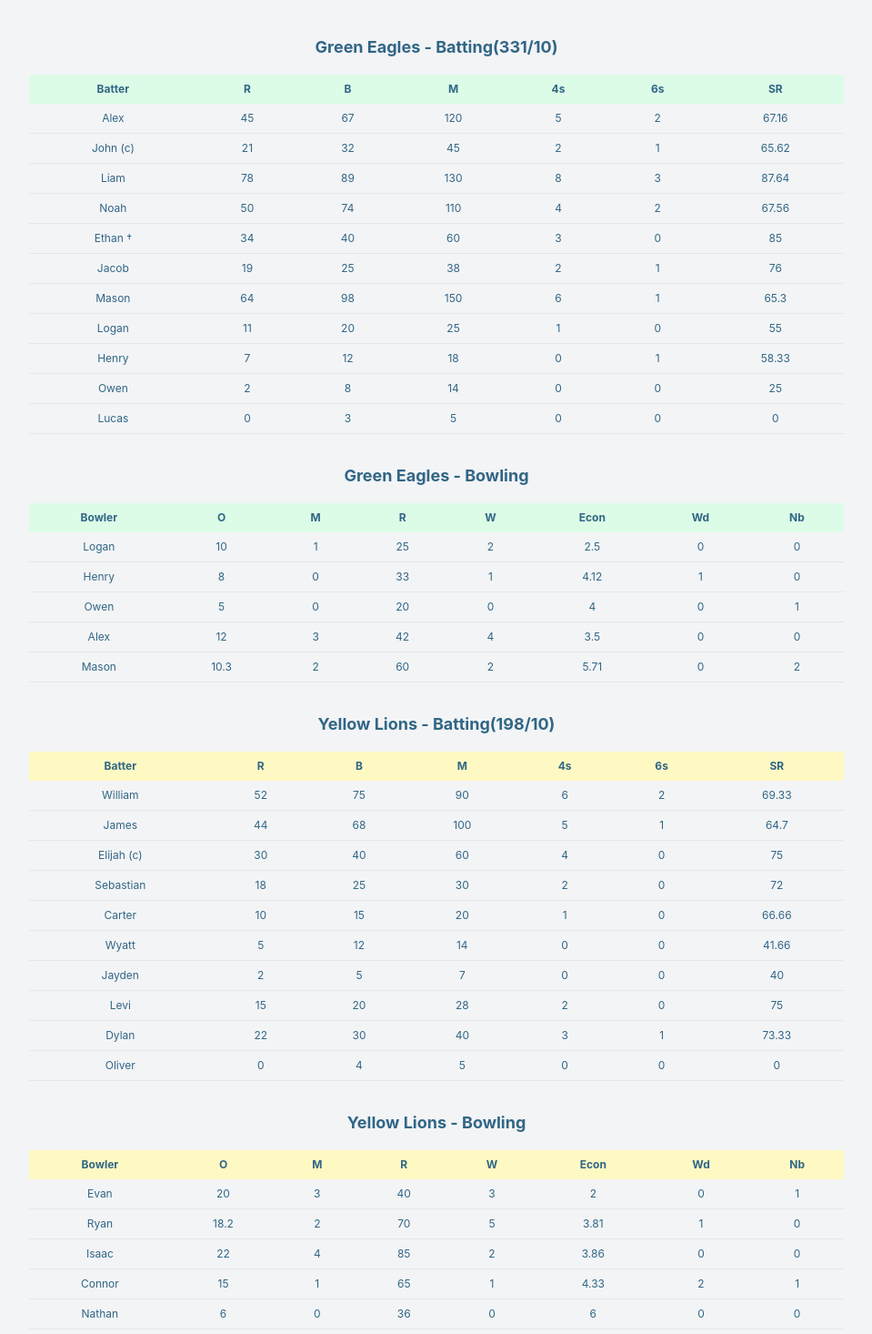
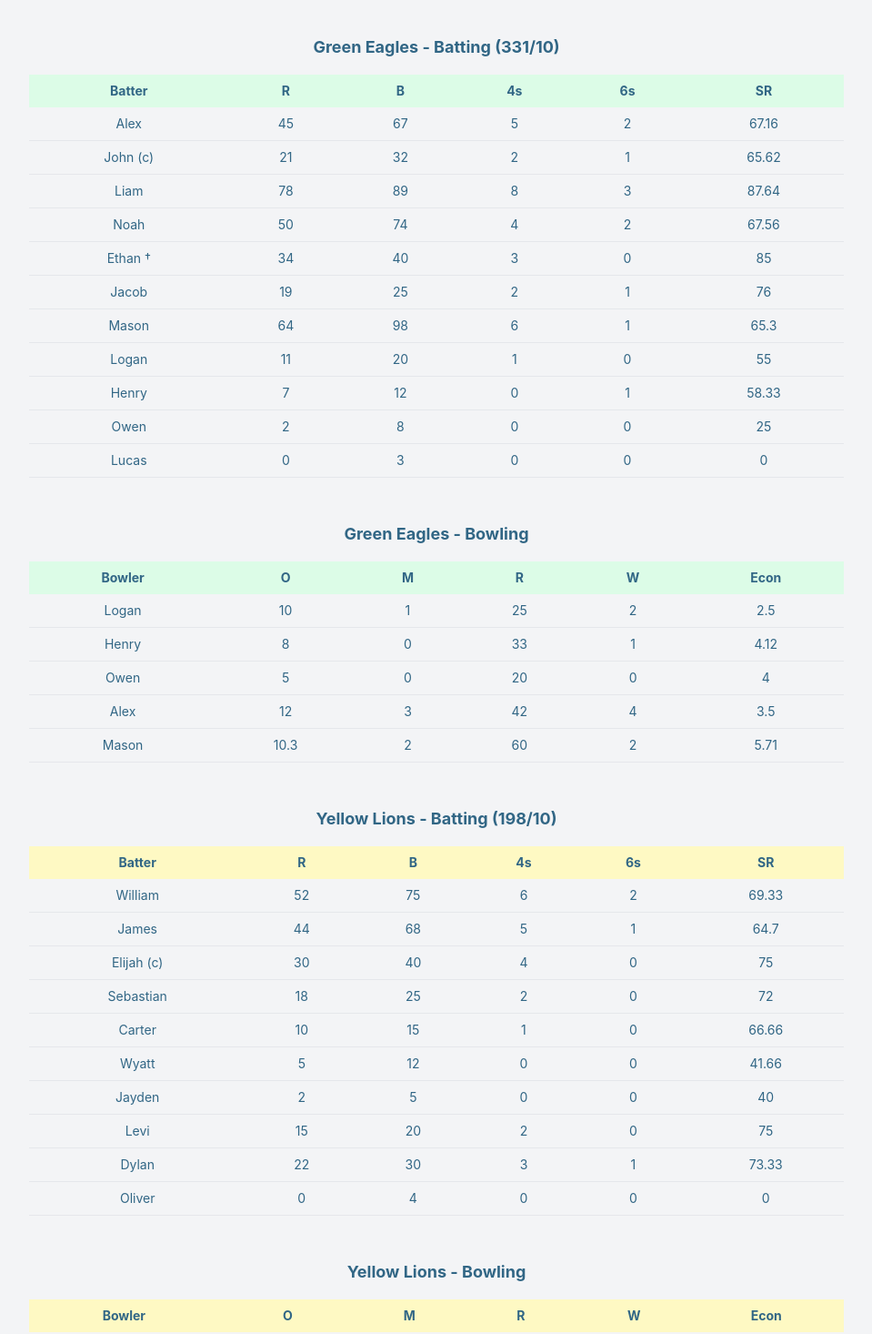
Before and after one commit to hardikh05/CrickO, a React (Create React App) app: page /client1 in a window 1280 px wide. Shown: the part 164-1630 px from the top of the page at 91% size, without its empty margins (160-1119 px from the left). Built offline with nearby package versions, Linux system fonts and the light colour scheme.

Commit message:
Update ClientPanel1.js

```diff
--- a/src/components/Pages/ClientPanel1.js
+++ b/src/components/Pages/ClientPanel1.js
@@ -1,4 +1,3 @@
-//import { h2 } from 'framer-motion/client';
 import React from 'react';
 
 const batsmanDataRedDragons = [
@@ -16,160 +15,169 @@ const batsmanDataRedDragons = [
 ];
 
 const bowlerDataRedDragons = [
-  { name: 'Logan', overs: 10, maidens: 1, runsGiven: 25, wickets: 2, econ: 2.50, wides: 0, noBalls: 0 },
-  { name: 'Henry', overs: 8, maidens: 0, runsGiven: 33, wickets: 1, econ: 4.12, wides: 1, noBalls: 0 },
-  { name: 'Owen', overs: 5, maidens: 0, runsGiven: 20, wickets: 0, econ: 4.00, wides: 0, noBalls: 1 },
-  { name: 'Alex', overs: 12, maidens: 3, runsGiven: 42, wickets: 4, econ: 3.50, wides: 0, noBalls: 0 },
-  { name: 'Mason', overs: 10.3, maidens: 2, runsGiven: 60, wickets: 2, econ: 5.71, wides: 0, noBalls: 2 }
+  { name: 'Logan', overs: 10, maidens: 1, runsGiven: 25, wickets: 2, econ: 2.50 },
+  { name: 'Henry', overs: 8, maidens: 0, runsGiven: 33, wickets: 1, econ: 4.12 },
+  { name: 'Owen', overs: 5, maidens: 0, runsGiven: 20, wickets: 0, econ: 4.00 },
+  { name: 'Alex', overs: 12, maidens: 3, runsGiven: 42, wickets: 4, econ: 3.50 },
+  { name: 'Mason', overs: 10.3, maidens: 2, runsGiven: 60, wickets: 2, econ: 5.71 }
 ];
 
 const batsmanDataBlueTigers = [
-  { name: 'William', runs: 52, balls: 75, minutes: 90, fours: 6, sixes: 2, strikeRate: 69.33 },
-  { name: 'James', runs: 44, balls: 68, minutes: 100, fours: 5, sixes: 1, strikeRate: 64.70 },
-  { name: 'Elijah (c)', runs: 30, balls: 40, minutes: 60, fours: 4, sixes: 0, strikeRate: 75.00 },
-  { name: 'Sebastian', runs: 18, balls: 25, minutes: 30, fours: 2, sixes: 0, strikeRate: 72.00 },
-  { name: 'Carter', runs: 10, balls: 15, minutes: 20, fours: 1, sixes: 0, strikeRate: 66.66 },
-  { name: 'Wyatt', runs: 5, balls: 12, minutes: 14, fours: 0, sixes: 0, strikeRate: 41.66 },
-  { name: 'Jayden', runs: 2, balls: 5, minutes: 7, fours: 0, sixes: 0, strikeRate: 40.00 },
-  { name: 'Levi', runs: 15, balls: 20, minutes: 28, fours: 2, sixes: 0, strikeRate: 75.00 },
-  { name: 'Dylan', runs: 22, balls: 30, minutes: 40, fours: 3, sixes: 1, strikeRate: 73.33 },
-  { name: 'Oliver', runs: 0, balls: 4, minutes: 5, fours: 0, sixes: 0, strikeRate: 0.00 }
+  { name: 'William', runs: 52, balls: 75, fours: 6, sixes: 2, strikeRate: 69.33 },
+  { name: 'James', runs: 44, balls: 68, fours: 5, sixes: 1, strikeRate: 64.70 },
+  { name: 'Elijah (c)', runs: 30, balls: 40, fours: 4, sixes: 0, strikeRate: 75.00 },
+  { name: 'Sebastian', runs: 18, balls: 25, fours: 2, sixes: 0, strikeRate: 72.00 },
+  { name: 'Carter', runs: 10, balls: 15, fours: 1, sixes: 0, strikeRate: 66.66 },
+  { name: 'Wyatt', runs: 5, balls: 12, fours: 0, sixes: 0, strikeRate: 41.66 },
+  { name: 'Jayden', runs: 2, balls: 5, fours: 0, sixes: 0, strikeRate: 40.00 },
+  { name: 'Levi', runs: 15, balls: 20, fours: 2, sixes: 0, strikeRate: 75.00 },
+  { name: 'Dylan', runs: 22, balls: 30, fours: 3, sixes: 1, strikeRate: 73.33 },
+  { name: 'Oliver', runs: 0, balls: 4, fours: 0, sixes: 0, strikeRate: 0.00 }
 ];
 
 const bowlerDataBlueTigers = [
-  { name: 'Evan', overs: 20, maidens: 3, runsGiven: 40, wickets: 3, econ: 2.00, wides: 0, noBalls: 1 },
-  { name: 'Ryan', overs: 18.2, maidens: 2, runsGiven: 70, wickets: 5, econ: 3.81, wides: 1, noBalls: 0 },
-  { name: 'Isaac', overs: 22, maidens: 4, runsGiven: 85, wickets: 2, econ: 3.86, wides: 0, noBalls: 0 },
-  { name: 'Connor', overs: 15, maidens: 1, runsGiven: 65, wickets: 1, econ: 4.33, wides: 2, noBalls: 1 },
-  { name: 'Nathan', overs: 6, maidens: 0, runsGiven: 36, wickets: 0, econ: 6.00, wides: 0, noBalls: 0 }
+  { name: 'Evan', overs: 20, maidens: 3, runsGiven: 40, wickets: 3, econ: 2.00 },
+  { name: 'Ryan', overs: 18.2, maidens: 2, runsGiven: 70, wickets: 5, econ: 3.81 },
+  { name: 'Isaac', overs: 22, maidens: 4, runsGiven: 85, wickets: 2, econ: 3.86 },
+  { name: 'Connor', overs: 15, maidens: 1, runsGiven: 65, wickets: 1, econ: 4.33 },
+  { name: 'Nathan', overs: 6, maidens: 0, runsGiven: 36, wickets: 0, econ: 6.00 }
 ];
 
 export default function ClientPanel1() {
   return (
-    <div className="min-h-screen bg-gray-100 p-8 text-sm">
-      <h1 className="text-2xl font-bold mb-8"> ODI Cricket Live Score</h1>
+    <div className="min-h-screen bg-gray-100 p-4 sm:p-8 text-sm">
+      <h1 className="text-xl sm:text-2xl font-bold mb-8">ODI Cricket Live Score</h1>
 
-      <div className="max-w-4xl mx-auto">
-        <h2 className="font-bold text-lg mb-4">Green Eagles - Batting(331/10)</h2>
-        <table className="table-auto w-full mb-8 text-xs">
+      <div className="max-w-4xl mx-auto space-y-8">
+        {/* Green Eagles - Batting */}
+        <div>
+          <h2 className="font-bold text-base sm:text-lg mb-4">Green Eagles - Batting (331/10)</h2>
+          <div className="overflow-x-auto">
+            <table className="table-auto w-full mb-4 text-xs sm:text-sm">
               <thead>
                 <tr className="bg-green-100">
-              <th className="px-4 py-2">Batter</th>
-              <th className="px-4 py-2">R</th>
-              <th className="px-4 py-2">B</th>
-              <th className="px-4 py-2">M</th>
-              <th className="px-4 py-2">4s</th>
-              <th className="px-4 py-2">6s</th>
-              <th className="px-4 py-2">SR</th>
+                  <th className="px-2 sm:px-4 py-2">Batter</th>
+                  <th className="px-2 sm:px-4 py-2">R</th>
+                  <th className="px-2 sm:px-4 py-2">B</th>
+                  <th className="px-2 sm:px-4 py-2">4s</th>
+                  <th className="px-2 sm:px-4 py-2">6s</th>
+                  <th className="px-2 sm:px-4 py-2">SR</th>
                 </tr>
               </thead>
               <tbody>
                 {batsmanDataRedDragons.map((batsman, index) => (
                   <tr key={index} className="border-b">
-                <td className="px-4 py-2">{batsman.name}</td>
-                <td className="px-4 py-2">{batsman.runs}</td>
-                <td className="px-4 py-2">{batsman.balls}</td>
-                <td className="px-4 py-2">{batsman.minutes}</td>
-                <td className="px-4 py-2">{batsman.fours}</td>
-                <td className="px-4 py-2">{batsman.sixes}</td>
-                <td className="px-4 py-2">{batsman.strikeRate}</td>
+                    <td className="px-2 sm:px-4 py-2">{batsman.name}</td>
+                    <td className="px-2 sm:px-4 py-2">{batsman.runs}</td>
+                    <td className="px-2 sm:px-4 py-2">{batsman.balls}</td>
+                    <td className="px-2 sm:px-4 py-2">{batsman.fours}</td>
+                    <td className="px-2 sm:px-4 py-2">{batsman.sixes}</td>
+                    <td className="px-2 sm:px-4 py-2">{batsman.strikeRate}</td>
                   </tr>
                 ))}
               </tbody>
             </table>
+          </div>
+        </div>
 
-        <h2 className="font-bold text-lg mb-4">Green Eagles - Bowling</h2>
-        <table className="table-auto w-full mb-8 text-xs">
+        {/* Green Eagles - Bowling */}
+        <div>
+          <h2 className="font-bold text-base sm:text-lg mb-4">Green Eagles - Bowling</h2>
+          <div className="overflow-x-auto">
+            <table className="table-auto w-full mb-4 text-xs sm:text-sm">
               <thead>
                 <tr className="bg-green-100">
-              <th className="px-4 py-2">Bowler</th>
-              <th className="px-4 py-2">O</th>
-              <th className="px-4 py-2">M</th>
-              <th className="px-4 py-2">R</th>
-              <th className="px-4 py-2">W</th>
-              <th className="px-4 py-2">Econ</th>
-              <th className="px-4 py-2">Wd</th>
-              <th className="px-4 py-2">Nb</th>
+                  <th className="px-2 sm:px-4 py-2">Bowler</th>
+                  <th className="px-2 sm:px-4 py-2">O</th>
+                  <th className="px-2 sm:px-4 py-2">M</th>
+                  <th className="px-2 sm:px-4 py-2">R</th>
+                  <th className="px-2 sm:px-4 py-2">W</th>
+                  <th className="px-2 sm:px-4 py-2">Econ</th>
                 </tr>
               </thead>
               <tbody>
                 {bowlerDataRedDragons.map((bowler, index) => (
                   <tr key={index} className="border-b">
-                <td className="px-4 py-2">{bowler.name}</td>
-                <td className="px-4 py-2">{bowler.overs}</td>
-                <td className="px-4 py-2">{bowler.maidens}</td>
-                <td className="px-4 py-2">{bowler.runsGiven}</td>
-                <td className="px-4 py-2">{bowler.wickets}</td>
-                <td className="px-4 py-2">{bowler.econ}</td>
-                <td className="px-4 py-2">{bowler.wides}</td>
-                <td className="px-4 py-2">{bowler.noBalls}</td>
+                    <td className="px-2 sm:px-4 py-2">{bowler.name}</td>
+                    <td className="px-2 sm:px-4 py-2">{bowler.overs}</td>
+                    <td className="px-2 sm:px-4 py-2">{bowler.maidens}</td>
+                    <td className="px-2 sm:px-4 py-2">{bowler.runsGiven}</td>
+                    <td className="px-2 sm:px-4 py-2">{bowler.wickets}</td>
+                    <td className="px-2 sm:px-4 py-2">{bowler.econ}</td>
                   </tr>
                 ))}
               </tbody>
             </table>
+          </div>
+        </div>
 
-        <h2 className="font-bold text-lg mb-4">Yellow Lions
-        - Batting(198/10)</h2>
-        <table className="table-auto w-full mb-8 text-xs">
+        {/* Yellow Lions - Batting */}
+        <div>
+          <h2 className="font-bold text-base sm:text-lg mb-4">Yellow Lions - Batting (198/10)</h2>
+          <div className="overflow-x-auto">
+            <table className="table-auto w-full mb-4 text-xs sm:text-sm">
               <thead>
                 <tr className="bg-yellow-100">
-              <th className="px-4 py-2">Batter</th>
-              <th className="px-4 py-2">R</th>
-              <th className="px-4 py-2">B</th>
-              <th className="px-4 py-2">M</th>
-              <th className="px-4 py-2">4s</th>
-              <th className="px-4 py-2">6s</th>
-              <th className="px-4 py-2">SR</th>
+                  <th className="px-2 sm:px-4 py-2">Batter</th>
+                  <th className="px-2 sm:px-4 py-2">R</th>
+                  <th className="px-2 sm:px-4 py-2">B</th>
+                  <th className="px-2 sm:px-4 py-2">4s</th>
+                  <th className="px-2 sm:px-4 py-2">6s</th>
+                  <th className="px-2 sm:px-4 py-2">SR</th>
                 </tr>
               </thead>
               <tbody>
                 {batsmanDataBlueTigers.map((batsman, index) => (
                   <tr key={index} className="border-b">
-                <td className="px-4 py-2">{batsman.name}</td>
-                <td className="px-4 py-2">{batsman.runs}</td>
-                <td className="px-4 py-2">{batsman.balls}</td>
-                <td className="px-4 py-2">{batsman.minutes}</td>
-                <td className="px-4 py-2">{batsman.fours}</td>
-                <td className="px-4 py-2">{batsman.sixes}</td>
-                <td className="px-4 py-2">{batsman.strikeRate}</td>
+                    <td className="px-2 sm:px-4 py-2">{batsman.name}</td>
+                    <td className="px-2 sm:px-4 py-2">{batsman.runs}</td>
+                    <td className="px-2 sm:px-4 py-2">{batsman.balls}</td>
+                    <td className="px-2 sm:px-4 py-2">{batsman.fours}</td>
+                    <td className="px-2 sm:px-4 py-2">{batsman.sixes}</td>
+                    <td className="px-2 sm:px-4 py-2">{batsman.strikeRate}</td>
                   </tr>
                 ))}
               </tbody>
             </table>
+          </div>
+        </div>
 
-        <h2 className="font-bold text-lg mb-4">Yellow Lions
-        - Bowling</h2>
-        <table className="table-auto w-full mb-8 text-xs">
+        {/* Yellow Lions - Bowling */}
+        <div>
+          <h2 className="font-bold text-base sm:text-lg mb-4">Yellow Lions - Bowling</h2>
+          <div className="overflow-x-auto">
+            <table className="table-auto w-full mb-4 text-xs sm:text-sm">
               <thead>
                 <tr className="bg-yellow-100">
-              <th className="px-4 py-2">Bowler</th>
-              <th className="px-4 py-2">O</th>
-              <th className="px-4 py-2">M</th>
-              <th className="px-4 py-2">R</th>
-              <th className="px-4 py-2">W</th>
-              <th className="px-4 py-2">Econ</th>
-              <th className="px-4 py-2">Wd</th>
-              <th className="px-4 py-2">Nb</th>
+                  <th className="px-2 sm:px-4 py-2">Bowler</th>
+                  <th className="px-2 sm:px-4 py-2">O</th>
+                  <th className="px-2 sm:px-4 py-2">M</th>
+                  <th className="px-2 sm:px-4 py-2">R</th>
+                  <th className="px-2 sm:px-4 py-2">W</th>
+                  <th className="px-2 sm:px-4 py-2">Econ</th>
                 </tr>
               </thead>
               <tbody>
                 {bowlerDataBlueTigers.map((bowler, index) => (
                   <tr key={index} className="border-b">
-                <td className="px-4 py-2">{bowler.name}</td>
-                <td className="px-4 py-2">{bowler.overs}</td>
-                <td className="px-4 py-2">{bowler.maidens}</td>
-                <td className="px-4 py-2">{bowler.runsGiven}</td>
-                <td className="px-4 py-2">{bowler.wickets}</td>
-                <td className="px-4 py-2">{bowler.econ}</td>
-                <td className="px-4 py-2">{bowler.wides}</td>
-                <td className="px-4 py-2">{bowler.noBalls}</td>
+                    <td className="px-2 sm:px-4 py-2">{bowler.name}</td>
+                    <td className="px-2 sm:px-4 py-2">{bowler.overs}</td>
+                    <td className="px-2 sm:px-4 py-2">{bowler.maidens}</td>
+                    <td className="px-2 sm:px-4 py-2">{bowler.runsGiven}</td>
+                    <td className="px-2 sm:px-4 py-2">{bowler.wickets}</td>
+                    <td className="px-2 sm:px-4 py-2">{bowler.econ}</td>
                   </tr>
                 ))}
               </tbody>
             </table>
-        <h2 className='font-bold'>Green Eagles won by 133 Runs</h2>
+          </div>
+        </div>
+
+        {/* Match Result */}
+        <div className="text-center">
+          <h2 className="font-bold text-base sm:text-lg">Green Eagles won by 133 Runs</h2>
+        </div>
       </div>
     </div>
   );
-
 }
```
Lines whose indentation alone changed are shown as unchanged.
